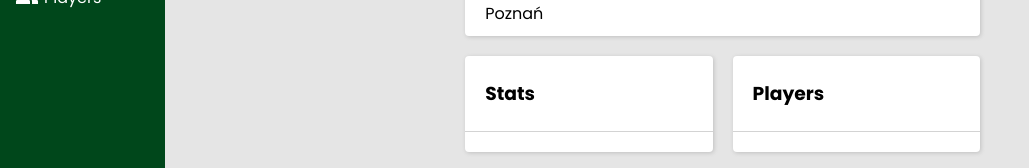
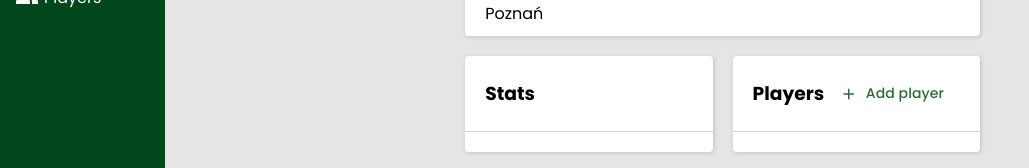
Before and after one commit to kwiatkowskijan/040basket-league, an Angular app: page /tournament/1/team/0 in a window 1280 px wide. Shown: the part 385-553 px from the top of the page, without its empty margins (0-1029 px from the left). Built offline with nearby package versions, Linux system fonts and the light colour scheme; data requests are answered from the project's data file.

Commit message:
Add players button

```diff
--- a/src/app/tournament-team-details/tournament-team-details/tournament-team-details.component.html
+++ b/src/app/tournament-team-details/tournament-team-details/tournament-team-details.component.html
@@ -69,6 +69,9 @@
         <div class="item" [hidden]="isEditing">
             <div class="item-title-area">
                 <h3>Players</h3>
+                <div class="action-buttons">
+                    <a mat-button><mat-icon>add</mat-icon>Add player</a>
+                </div>
             </div>
         </div>
     </div>
```
